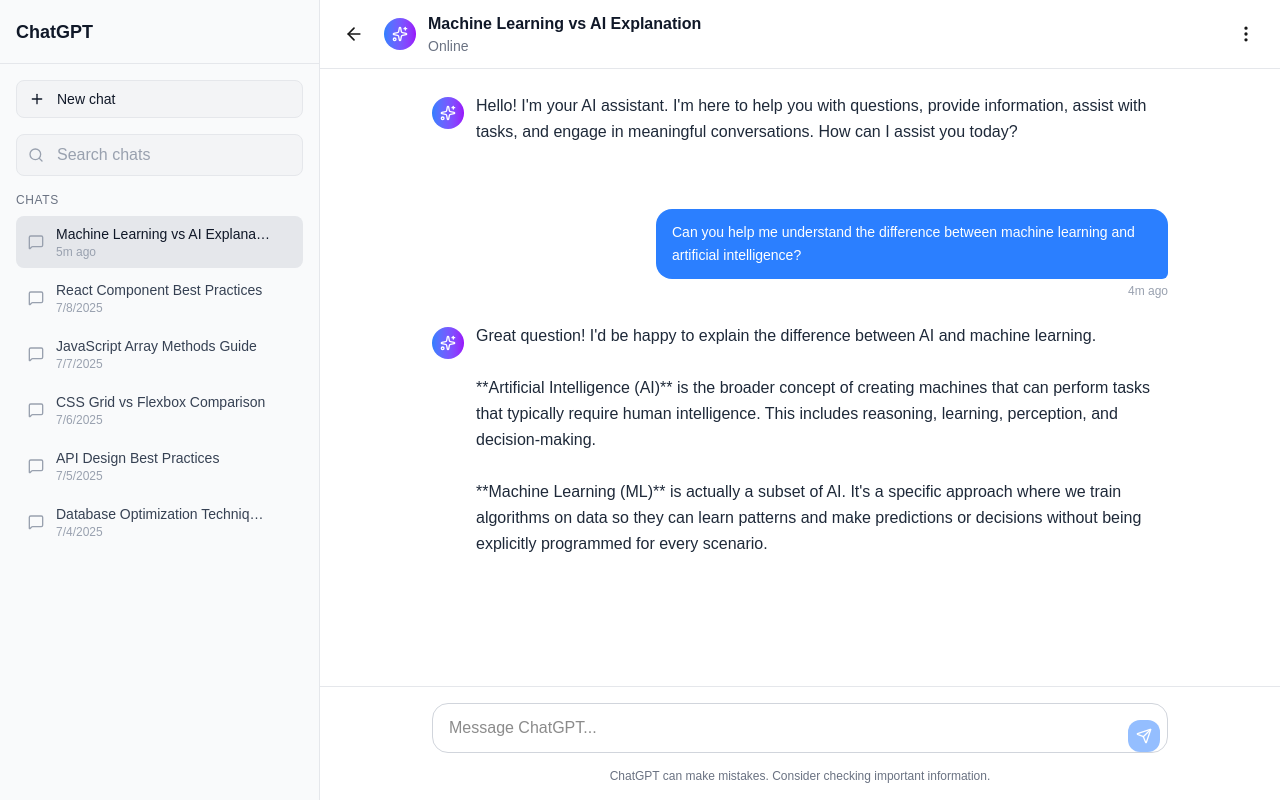
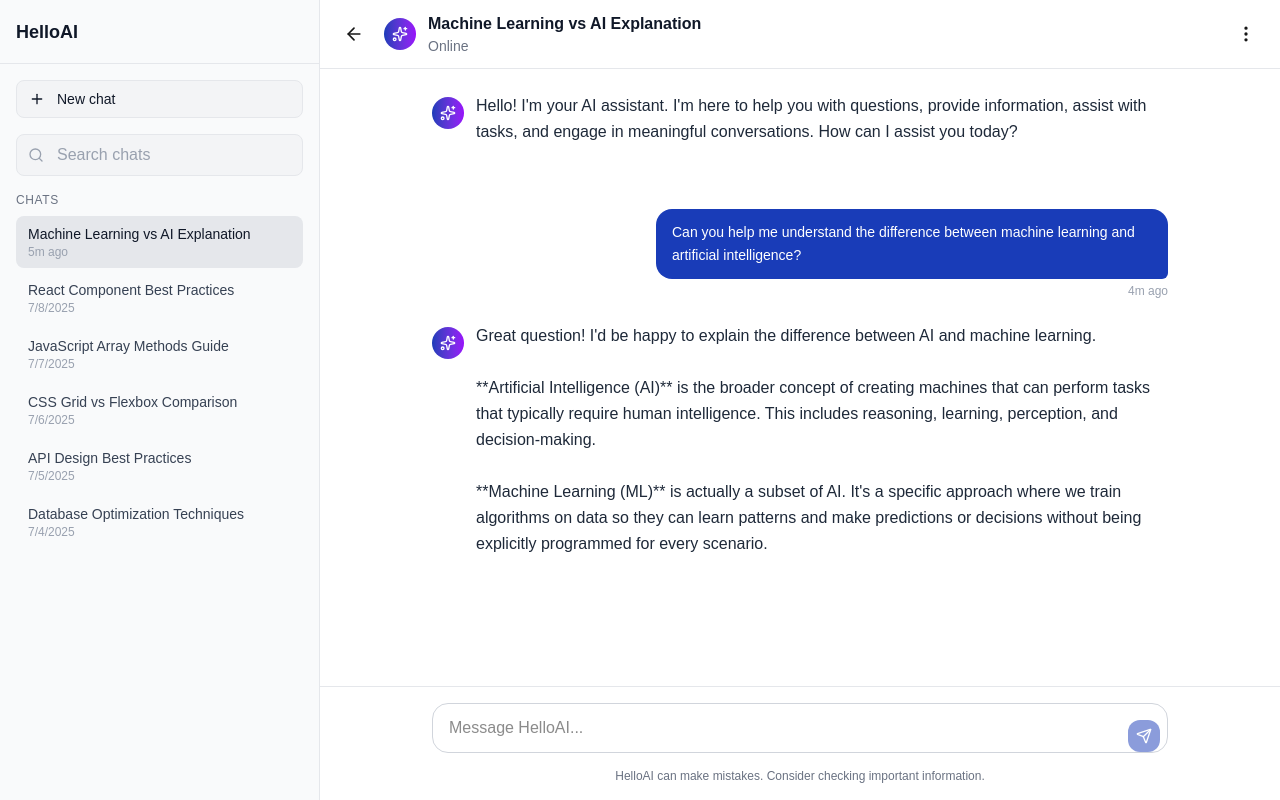
Before and after one commit to kaviyarasan2865/AI-chat-Interface, a Next.js app: page /chat in a window 1280 px wide. Built offline with nearby package versions, Linux system fonts and the light colour scheme.

Commit message:
enhancement

```diff
--- a/src/app/chat/page.tsx
+++ b/src/app/chat/page.tsx
@@ -318,7 +318,7 @@
         <div className="fixed inset-0 bg-gray-400 bg-opacity-40" onClick={() => setSidebarOpen(false)} />
         <div className="fixed inset-y-0 left-0 flex w-80 flex-col bg-gray-50 shadow-xl">
           <div className="flex h-16 items-center justify-between px-4 border-b border-gray-200">
-            <span className="text-lg font-semibold text-gray-900">ChatGPT</span>
+            <span className="text-lg font-semibold text-gray-900">HelloAI</span>
             <button onClick={() => setSidebarOpen(false)} className="text-gray-500 hover:text-gray-900">
               <X className="h-6 w-6" />
             </button>
@@ -340,7 +340,7 @@
                 placeholder="Search chats"
                 value={searchQuery}
                 onChange={(e) => setSearchQuery(e.target.value)}
-                className="w-full pl-10 pr-4 py-2 bg-gray-100 text-gray-900 placeholder-gray-400 rounded-lg focus:outline-none focus:ring-2 focus:ring-blue-500 border border-gray-200"
+                className="w-full pl-10 pr-4 py-2 bg-gray-100 text-gray-900 placeholder-gray-400 rounded-lg focus:outline-none focus:ring-2 focus:ring-blue-800 border border-gray-200"
               />
             </div>
 
@@ -366,7 +366,7 @@
                     onClick={(e) => deleteConversation(conversation.id, e)}
                     className="opacity-0 group-hover:opacity-100 p-1 hover:bg-gray-200 rounded transition-all"
                   >
-                    <Trash2 className="w-3 h-3 text-gray-400" />
+                    <Trash2 className="w-3 h-3 text-gray-400 hover:text-red-500" />
                   </button>
                 </div>
               ))}
@@ -378,7 +378,7 @@
       {/* Desktop sidebar */}
       <div className="hidden lg:flex lg:w-80 lg:flex-col bg-gray-50 border-r border-gray-200">
         <div className="flex h-16 items-center px-4 border-b border-gray-200">
-          <span className="text-lg font-semibold text-gray-900">ChatGPT</span>
+          <span className="text-lg font-semibold text-gray-900">HelloAI</span>
         </div>
 
         <div className="flex-1 overflow-y-auto p-4">
@@ -397,7 +397,7 @@
               placeholder="Search chats"
               value={searchQuery}
               onChange={(e) => setSearchQuery(e.target.value)}
-              className="w-full pl-10 pr-4 py-2 bg-gray-100 text-gray-900 placeholder-gray-400 rounded-lg focus:outline-none focus:ring-2 focus:ring-blue-500 border border-gray-200"
+              className="w-full pl-10 pr-4 py-2 bg-gray-100 text-gray-900 placeholder-gray-400 rounded-lg focus:outline-none focus:ring-2 focus:ring-blue-800 border border-gray-200"
             />
           </div>
 
@@ -414,7 +414,7 @@
                 }`}
               >
                 <div className="flex items-center space-x-3 flex-1 min-w-0">
-                  <MessageSquare className="w-4 h-4 flex-shrink-0 text-gray-400" />
+                  {/* <MessageSquare className="w-4 h-4 flex-shrink-0 text-gray-400" /> */}
                   <div className="flex-1 min-w-0">
                     <p className="truncate">{conversation.title}</p>
                     <p className="text-xs text-gray-400">{formatTime(conversation.lastUpdated)}</p>
@@ -424,7 +424,7 @@
                   onClick={(e) => deleteConversation(conversation.id, e)}
                   className="opacity-0 group-hover:opacity-100 p-1 hover:bg-gray-200 rounded transition-all"
                 >
-                  <Trash2 className="w-3 h-3 text-gray-400" />
+                  <Trash2 className="w-3 h-3 text-gray-400 hover:text-red-500" />
                 </button>
               </div>
             ))}
@@ -450,11 +450,11 @@
               <ArrowLeft className="w-5 h-5" />
             </button>
             <div className="flex items-center space-x-3">
-              <div className="w-8 h-8 bg-gradient-to-r from-blue-500 to-purple-600 rounded-full flex items-center justify-center">
+              <div className="w-8 h-8 bg-gradient-to-r from-blue-800 to-purple-600 rounded-full flex items-center justify-center">
                 <Sparkles className="w-4 h-4 text-white" />
               </div>
               <div>
-                <h1 className="font-semibold text-gray-900">{currentConversation?.title || "ChatGPT"}</h1>
+                <h1 className="font-semibold text-gray-900">{currentConversation?.title || "HelloAI"}</h1>
                 <p className="text-sm text-gray-500">Online</p>
               </div>
             </div>
@@ -475,7 +475,7 @@
               >
                 {message.sender === "assistant" ? (
                   <div className="flex items-start space-x-3">
-                    <div className="w-8 h-8 bg-gradient-to-r from-blue-500 to-purple-600 rounded-full flex items-center justify-center flex-shrink-0 mt-1">
+                    <div className="w-8 h-8 bg-gradient-to-r from-blue-800 to-purple-600 rounded-full flex items-center justify-center flex-shrink-0 mt-1">
                       <Sparkles className="w-4 h-4 text-white" />
                     </div>
                     <div className="flex-1 min-w-0">
@@ -506,7 +506,7 @@
                 ) : (
                   <div className="flex justify-end">
                     <div className="max-w-xs lg:max-w-md xl:max-w-lg">
-                      <div className="bg-blue-500 text-white px-4 py-3 rounded-2xl rounded-br-md">
+                      <div className="bg-blue-800 text-white px-4 py-3 rounded-2xl rounded-br-md">
                         <p className="text-sm leading-relaxed whitespace-pre-wrap">{message.content}</p>
                       </div>
                       <p className="text-xs text-gray-400 mt-1 text-right">{formatTime(message.timestamp)}</p>
@@ -519,7 +519,7 @@
             {/* Typing indicator */}
             {isTyping && (
               <div className="flex items-start space-x-3 message-enter">
-                <div className="w-8 h-8 bg-gradient-to-r from-blue-500 to-purple-600 rounded-full flex items-center justify-center flex-shrink-0 mt-1">
+                <div className="w-8 h-8 bg-gradient-to-r from-blue-800 to-purple-600 rounded-full flex items-center justify-center flex-shrink-0 mt-1">
                   <Sparkles className="w-4 h-4 text-white" />
                 </div>
                 <div className="bg-gray-100 rounded-2xl rounded-bl-md px-4 py-3">
@@ -550,21 +550,21 @@
                 value={inputValue}
                 onChange={handleInputChange}
                 onKeyPress={handleKeyPress}
-                placeholder="Message ChatGPT..."
-                className="w-full px-4 py-3 pr-12 border border-gray-300 rounded-2xl focus:outline-none focus:ring-2 focus:ring-blue-500 focus:border-transparent resize-none min-h-[48px] max-h-[120px] leading-6"
+                placeholder="Message HelloAI..."
+                className="w-full px-4 py-3 pr-12 border border-gray-300 rounded-2xl focus:outline-none focus:ring-2 focus:ring-blue-800 focus:border-transparent resize-none min-h-[48px] max-h-[120px] leading-6"
                 disabled={isTyping}
                 rows={1}
               />
               <button
                 onClick={handleSendMessage}
                 disabled={!inputValue.trim() || isTyping}
-                className="absolute right-2 bottom-2 p-2 bg-blue-500 text-white rounded-xl hover:bg-blue-600 disabled:opacity-50 disabled:cursor-not-allowed transition-colors"
+                className="absolute right-2 bottom-2 p-2 bg-blue-800 text-white rounded-xl hover:bg-blue-600 disabled:opacity-50 disabled:cursor-not-allowed transition-colors"
               >
                 <Send className="w-4 h-4" />
               </button>
             </div>
             <p className="text-xs text-gray-500 mt-2 text-center">
-              ChatGPT can make mistakes. Consider checking important information.
+              HelloAI can make mistakes. Consider checking important information.
             </p>
           </div>
         </div>
--- a/src/app/page.tsx
+++ b/src/app/page.tsx
@@ -78,7 +78,7 @@
             <div className="flex flex-col sm:flex-row items-center justify-center gap-6 mb-16">
               <button
                 onClick={handleGetStarted}
-                className="group px-8 py-4 bg-gradient-to-r from-blue-600 to-purple-600 text-white rounded-2xl font-semibold hover:shadow-2xl hover:shadow-blue-500/25 transition-all duration-300 flex items-center text-lg shadow-lg hover:scale-105"
+                className="group px-8 py-4 bg-gradient-to-r from-blue-600 to-purple-600 text-white rounded-2xl font-semibold hover:shadow-2xl hover:shadow-blue-800/25 transition-all duration-300 flex items-center text-lg shadow-lg hover:scale-105"
               >
                 Get Started Free
                 <ArrowRight className="w-5 h-5 ml-2 group-hover:translate-x-1 transition-transform" />
@@ -150,7 +150,7 @@
                 title: "Global Scale",
                 description:
                   "Built to scale globally with distributed infrastructure across 15+ regions. 99.99% uptime guaranteed with edge computing optimization.",
-                color: "from-blue-500 to-purple-500",
+                color: "from-blue-800 to-purple-500",
                 bgColor: "bg-blue-50",
                 borderColor: "border-blue-100",
               },
@@ -205,7 +205,7 @@
           <div className="flex flex-col sm:flex-row items-center justify-center gap-6">
             <button
               onClick={handleGetStarted}
-              className="group px-10 py-5 bg-gradient-to-r from-blue-600 to-purple-600 text-white rounded-2xl font-semibold hover:shadow-2xl hover:shadow-blue-500/25 transition-all duration-300 flex items-center text-lg shadow-lg hover:scale-105"
+              className="group px-10 py-5 bg-gradient-to-r from-blue-600 to-purple-600 text-white rounded-2xl font-semibold hover:shadow-2xl hover:shadow-blue-800/25 transition-all duration-300 flex items-center text-lg shadow-lg hover:scale-105"
             >
               Start Free Trial
               <ArrowRight className="w-5 h-5 ml-2 group-hover:translate-x-1 transition-transform" />
```
Also changed, not shown: src/app/dashboard/page.tsx (+7 -7 lines).
